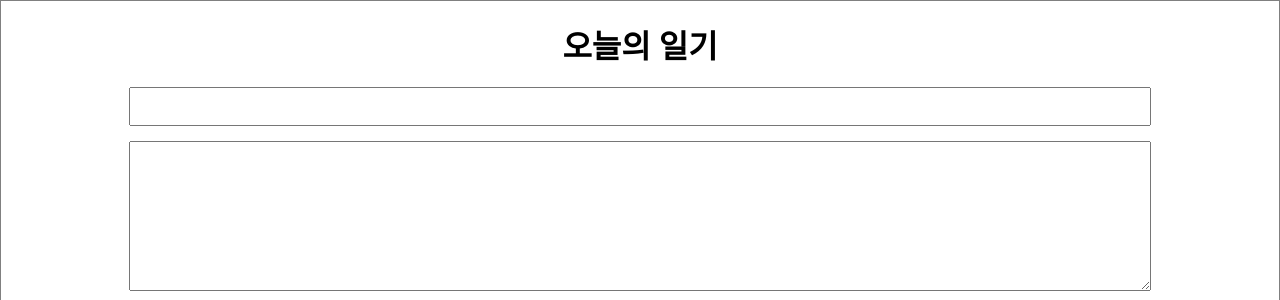
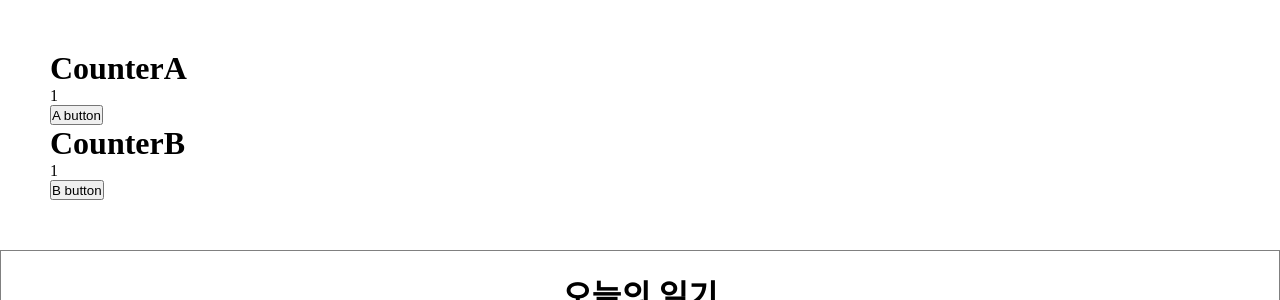
Before and after one commit to Seoyun0208/Winterlood_React, a React (Create React App) app in the folder simplediary/: page / in a window 1280 px wide. Shown: the top 300 px of the page. Built offline with nearby package versions, Linux system fonts and the light colour scheme; no server answers.

Commit message:
[ADD] 6-11. 최적화2 (컴포넌트 재사용)

```diff
--- a/simplediary/src/App.js
+++ b/simplediary/src/App.js
@@ -4,6 +4,8 @@ import DiaryEditor from './components/DiaryEditor';
 import DiaryList from './components/DiaryList';
 // import Lifecycle from './components/Lifecycle/Lifecycle';
 // import Lifecycle2 from './components/Lifecycle/Lifecycle2';
+// import OptimizeTest from './components/optimizeTest/OptimizeTest';
+import OptimizeTest2 from './components/optimizeTest/OptimizeTest2';
 
 // https://jsonplaceholder.typicode.com/comments
 
@@ -51,7 +53,6 @@ function App() {
   }
 
   const getDiaryAnalysis = useMemo(() => {
-    console.log('일기 분석 시작');
 
     const goodCount = data.filter(diary => diary.emotion >= 3).length;
     const badCount = data.length - goodCount;
@@ -66,6 +67,8 @@ function App() {
     <div className="App">
       {/* <Lifecycle /> */}
       {/* <Lifecycle2 /> */}
+      {/* <OptimizeTest /> */}
+      <OptimizeTest2 />
       <DiaryEditor onCreate={onCreate} />
       <div>전체: {data.length}</div>
       <div>기분 날씨 맑음: {goodCount}</div>
--- /dev/null
+++ b/simplediary/src/components/optimizeTest/OptimizeTest.js
@@ -0,0 +1,42 @@
+import React, { useEffect, useState } from 'react';
+
+const CountView = React.memo(({ count }) => {
+
+    useEffect(() => {
+        console.log(`Update :: Count : ${count}`);
+    });
+
+    return <div>{count}</div>
+});
+
+const TextView = React.memo(({ text }) => {
+
+    useEffect(() => {
+        console.log(`Update :: Text : ${text}`);
+    });
+
+    return <div>{text}</div>
+});
+
+const OptimizeTest = () => {
+
+    const [count, setCount] = useState(1);
+    const [text, setText] = useState('');
+
+    return (
+        <div className='OptimizeTest' style={{ padding: '50px' }}>
+            <div>
+                <h1>Count</h1>
+                <CountView count={count} />
+                <button onClick={() => setCount(count + 1)}>+</button>
+            </div>
+            <div>
+                <h1>text</h1>
+                <TextView text={text} />
+                <input value={text} onChange={e => setText(e.target.value)} />
+            </div>
+        </div>
+    );
+};
+
+export default OptimizeTest;
--- /dev/null
+++ b/simplediary/src/components/optimizeTest/OptimizeTest2.js
@@ -0,0 +1,53 @@
+import React, { useEffect, useState } from 'react';
+
+
+const CounterA = React.memo(({ count }) => {
+
+    useEffect(() => {
+        console.log(`CounterA Update - count: ${count}`);
+    });
+
+    return <div>{count}</div>
+});
+
+const CounterB = ({ obj }) => {
+
+    useEffect(() => {
+        console.log(`CounterB Update - count: ${obj.count}`);
+    });
+
+    return <div>{obj.count}</div>
+};
+
+const areEqual = (prev, next) => {
+    return prev.obj.count === next.obj.count;
+}
+
+const MemoizedCounterB = React.memo(CounterB, areEqual);
+
+const OptimizeTest2 = () => {
+
+    const [count, setCount] = useState(1);
+    const [obj, setObj] = useState({
+        count: 1
+    });
+
+    return (
+        <div className='OptimizeTest2' style={{ padding: '50px' }}>
+            <div>
+                <h1>CounterA</h1>
+                <CounterA count={count} />
+                <button onClick={() => setCount(count)}>A button</button>
+            </div>
+            <div>
+                <h1>CounterB</h1>
+                <MemoizedCounterB obj={obj} />
+                <button onClick={() => setObj({
+                    count: obj.count
+                })}>B button</button>
+            </div>
+        </div>
+    );
+};
+
+export default OptimizeTest2;
```
